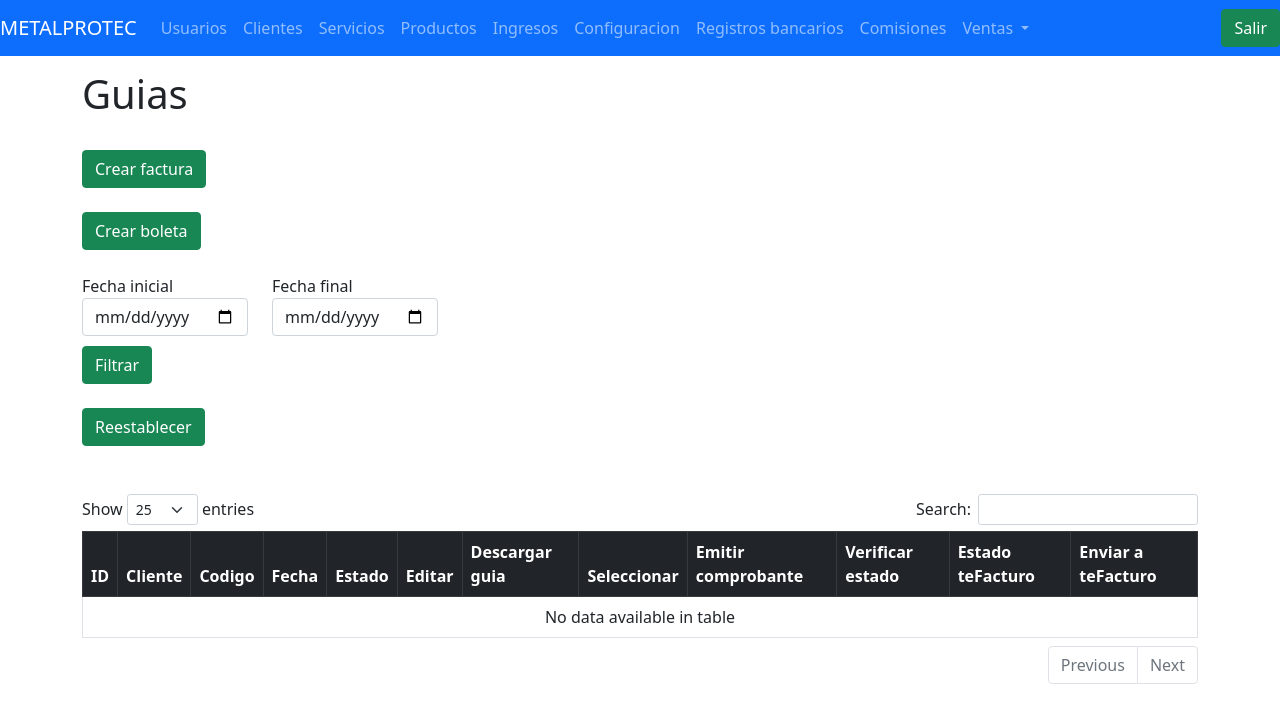
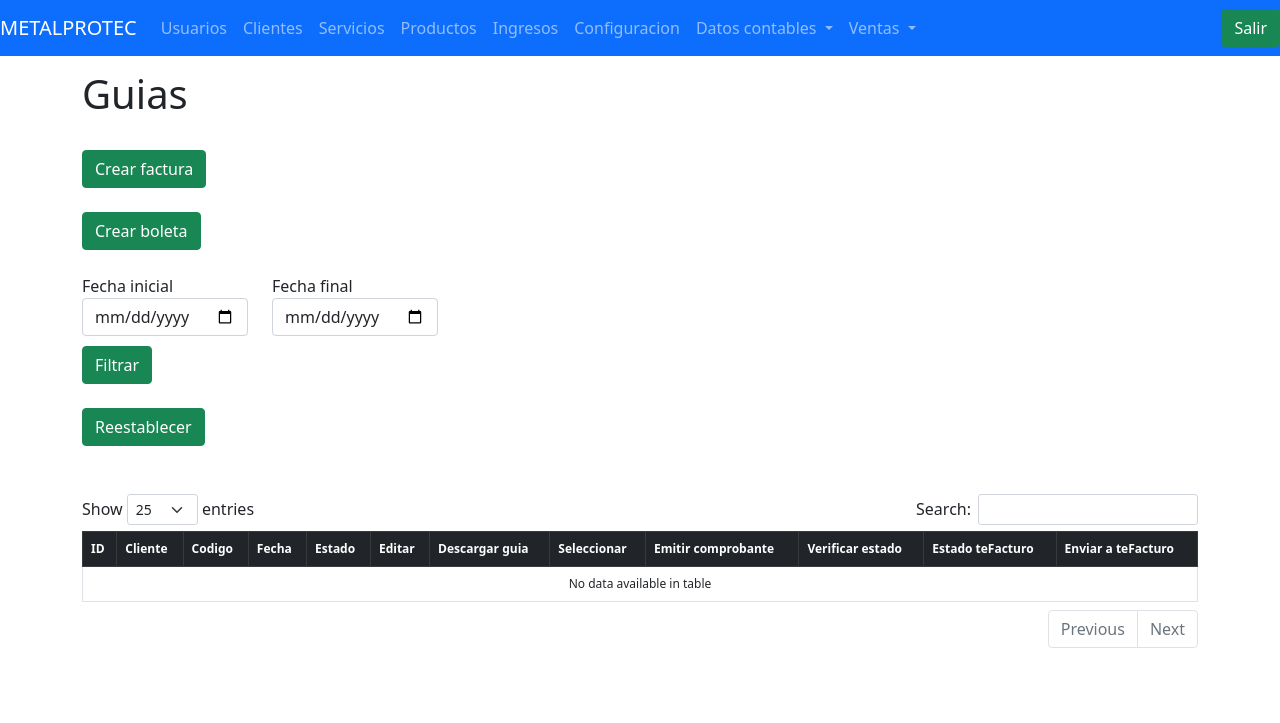
Before and after one commit to afsr2497/sistema_ventas, a Django app: template sistema_2/templates/sistema_2/guias.html in a window 1280 px wide. Shown: the top 723 px of the page. Run offline with Django 3.2, Linux system fonts and the light colour scheme; the template is opened without the code that fills it, so the values that code supplies are empty; some libraries are stand-ins or nearby versions.

Commit message:
Fuente modificada en tablas

```diff
--- a/sistema_2/templates/sistema_2/boletas.html
+++ b/sistema_2/templates/sistema_2/boletas.html
@@ -41,7 +41,7 @@
     <a class="btn btn-success float-left" style="color: white;" href="{% url 'sistema_2:bole' %}">Reestablecer</a>
   </div>
   <br>
-  <table class="table table-bordered table-hover" id="boletasTable">
+  <table class="table table-bordered table-hover" id="boletasTable" style="font-size: 12px;">
       <thead class="table-dark">
           <tr>
               <th scope="col">ID</th>
--- a/sistema_2/templates/sistema_2/clientes.html
+++ b/sistema_2/templates/sistema_2/clientes.html
@@ -54,7 +54,7 @@
   </div>
   <br>
   <div style="height: 1000px;overflow: scroll;">
-    <table class="table table-bordered table-hover" id="clientesTable">
+    <table class="table table-bordered table-hover" id="clientesTable" style="font-size: 12px;">
       <thead class="table-dark">
           <tr>
               <th scope="col">ID</th>
--- a/sistema_2/templates/sistema_2/facturas.html
+++ b/sistema_2/templates/sistema_2/facturas.html
@@ -41,7 +41,7 @@
     <a class="btn btn-success float-left" style="color: white;" href="{% url 'sistema_2:fact' %}">Reestablecer</a>
   </div>
   <br>
-  <table class="table table-bordered table-hover" id="facturasTable">
+  <table class="table table-bordered table-hover" id="facturasTable" style="font-size: 12px;">
       <thead class="table-dark">
           <tr>
               <th scope="col">ID</th>
--- a/sistema_2/templates/sistema_2/guias.html
+++ b/sistema_2/templates/sistema_2/guias.html
@@ -141,7 +141,7 @@
   </div>
   <br>
   <br>
-  <table class="table table-bordered table-hover" id="guiasTable">
+  <table class="table table-bordered table-hover" id="guiasTable" style="font-size: 12px;">
       <thead class="table-dark">
           <tr>
               <th scope="col">ID</th>
--- a/sistema_2/templates/sistema_2/ingresos.html
+++ b/sistema_2/templates/sistema_2/ingresos.html
@@ -15,7 +15,7 @@
 {% block content%}
 <div class="container">
   <h1>Ingresos de stock</h1>
-  <table id="ingresosTable" class="table table-bordered table-hover">
+  <table id="ingresosTable" class="table table-bordered table-hover" style="font-size: 12px;">
     <thead class="table-dark">
       <tr>
         <th scope="col">Fecha</th>
--- a/sistema_2/templates/sistema_2/layout_3.html
+++ b/sistema_2/templates/sistema_2/layout_3.html
@@ -32,11 +32,18 @@
                     <a class="nav-item nav-link" href="{% url 'sistema_2:productos' %}">Productos</a>
                     <a class="nav-item nav-link" href="{% url 'sistema_2:ingresos' %}">Ingresos</a>
                     <a class="nav-item nav-link" href="{% url 'sistema_2:configurar_documentos' %}">Configuracion</a>
-                    <a class="nav-item nav-link" href="{% url 'sistema_2:registros_bancarios' %}">Registros bancarios</a>
-                    <a class="nav-item nav-link" href="{% url 'sistema_2:comisiones' %}">Comisiones</a>
                     <li class="nav-item dropdown">
                         <a class="nav-link dropdown-toggle" href="#" id="navbarDropdown" role="button" data-bs-toggle="dropdown" aria-expanded="false">
-                          Ventas
+                            Datos contables
+                        </a>
+                        <ul class="dropdown-menu" aria-labelledby="navbarDropdown">
+                            <li><a class="dropdown-item" href="{% url 'sistema_2:registros_bancarios' %}">Registros bancarios</a></li>
+                            <li><a class="dropdown-item" href="{% url 'sistema_2:comisiones' %}">Comisiones</a></li>
+                        </ul>
+                    </li>
+                    <li class="nav-item dropdown">
+                        <a class="nav-link dropdown-toggle" href="#" id="navbarDropdown" role="button" data-bs-toggle="dropdown" aria-expanded="false">
+                            Ventas
                         </a>
                         <ul class="dropdown-menu" aria-labelledby="navbarDropdown">
                             <li><a class="dropdown-item" href="{% url 'sistema_2:proformas' %}">Cotizaciones</a></li>
--- a/sistema_2/templates/sistema_2/mov_bancarios.html
+++ b/sistema_2/templates/sistema_2/mov_bancarios.html
@@ -49,7 +49,7 @@
     </div>
     <br>
     <div style="height: 1000px; overflow: scroll;">
-        <table class="table table-bordered table-hover">
+        <table class="table table-bordered table-hover" style="font-size: 12px;">
             <thead class="table-dark">
                 <tr>
                     <th scope="col">Fecha</th>
--- a/sistema_2/templates/sistema_2/notas_credito.html
+++ b/sistema_2/templates/sistema_2/notas_credito.html
@@ -16,7 +16,7 @@
 <div class="container">
   <h1>Notas de crédito</h1>
   <br>
-  <table class="table table-bordered table-hover" id="notasTable">
+  <table class="table table-bordered table-hover" id="notasTable" style="font-size: 12px;">
       <thead class="table-dark">
           <tr>
               <th scope="col">ID</th>
--- a/sistema_2/templates/sistema_2/prods.html
+++ b/sistema_2/templates/sistema_2/prods.html
@@ -84,7 +84,7 @@
   </div>
   <br>
   <div style="height: 1000px;overflow: scroll;">
-  <table class="table table-bordered table-hover" id="productosTable">
+  <table class="table table-bordered table-hover" id="productosTable" style="font-size: 12px;">
     <thead class="table-dark">
       <tr>
         <th scope="col">ID</th>
--- a/sistema_2/templates/sistema_2/productos.html
+++ b/sistema_2/templates/sistema_2/productos.html
@@ -28,7 +28,7 @@
   </div>
   <br>
   <div style="height: 1000px;overflow: scroll;">
-  <table class="table table-bordered table-hover" id="productosTable">
+  <table class="table table-bordered table-hover" id="productosTable" style="font-size: 12px;">
     <thead class="table-dark">
       <tr>
         <th scope="col">ID</th>
--- a/sistema_2/templates/sistema_2/proformas.html
+++ b/sistema_2/templates/sistema_2/proformas.html
@@ -44,7 +44,7 @@
     <a class="btn btn-success float-left" style="color: white;" href="{% url 'sistema_2:proformas' %}">Reestablecer</a>
   </div>
   <br>
-  <table class="table table-bordered table-hover" id="proformasTable">
+  <table class="table table-bordered table-hover" id="proformasTable" style="font-size: 12px;">
       <thead class="table-dark">
           <tr>
               <th scope="col">ID</th>
--- a/sistema_2/templates/sistema_2/registros_bancarios.html
+++ b/sistema_2/templates/sistema_2/registros_bancarios.html
@@ -91,7 +91,7 @@
                 </div>
                 <div class="col-md-3">
                     <label>Mes :</label>
-                    <select class="selectpicker form-control" name="monthInfo">
+                    <select class="selectpicker form-control" name="monthInfo" style="font-size: 12px;">
                         <option value="1" selected>Enero</option>
                         <option value="2">Febrero</option>
                         <option value="3">Marzo</option>
--- a/sistema_2/templates/sistema_2/servicios.html
+++ b/sistema_2/templates/sistema_2/servicios.html
@@ -23,7 +23,7 @@
   </div>
   <br>
   <div style="height: 1000px;overflow: scroll;">
-    <table class="table table-bordered table-hover" id="serviciosTable">
+    <table class="table table-bordered table-hover" id="serviciosTable" style="font-size: 12px;">
         <thead class="table-dark">
             <tr>
                 <th scope="col">ID</th>
--- a/sistema_2/templates/sistema_2/usuarios.html
+++ b/sistema_2/templates/sistema_2/usuarios.html
@@ -26,7 +26,7 @@
   {% endif %}
   <br>
   <div style="height: 1000px;overflow: scroll;">
-    <table id="usuariosTable" class="table table-bordered table-hover">
+    <table id="usuariosTable" class="table table-bordered table-hover" style="font-size: 12px;">
       <thead class="table-dark">
         <tr>
           <th scope="col">Codigo</th>
```
